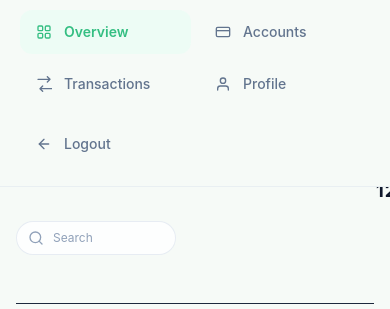
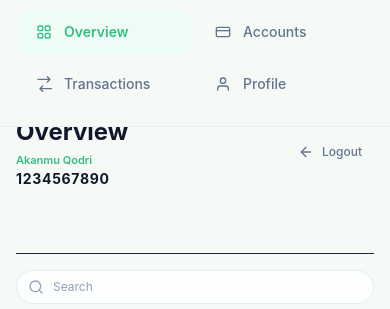
Before and after one commit to Analysisbuilds/Reenbank, a website: page src/dashboard.html in a window 390 px wide. Both pictures are taken after a click on the link "Transactions". Shown: the part 98-407 px from the top of the page. Drawn offline with Linux system fonts and the light colour scheme.

Commit message:
fix mobile responsiveness

```diff
--- a/src/dashboard.html
+++ b/src/dashboard.html
@@ -17,7 +17,7 @@
              <img src="Assets/images/logo.png" alt="Reen Bank Logo" class="w-30 h-10 object-contain ml-4 mt-4" />
           </div>
 
-          <!-- Mobile-only: notification + profile -->
+          <!-- Mobile-only: notification + profile, opposite the logo -->
           <div class="flex lg:hidden items-center space-x-3">
             <div class="relative">
               <button
@@ -95,7 +95,7 @@
       </div>
 
       <!-- Logout  -->
-      <div class="pt-4 mt-auto">
+      <div class="hidden lg:block pt-4 mt-auto">
         <button
         type="button"
         onclick="document.getElementById('logout-modal').classList.remove('hidden');"
@@ -143,11 +143,32 @@
 
     <main class="flex-1 flex flex-col min-w-0 h-full overflow-y-auto lg:overflow-hidden p-4 sm:p-6 lg:p-8 space-y-6">
       <header class="flex flex-col sm:flex-row sm:items-center justify-between gap-4 shrink-0">
-        <div>
-          <h1 class="text-2xl font-bold text-slate-900 ">Overview</h1>
+        <div class="flex items-center justify-between lg:block">
+          <div>
+            <h1 class="text-2xl font-bold text-slate-900 ">Overview</h1>
+            <!-- Mobile-only: account holder name & number under Overview -->
+            <div class="mt-1 lg:hidden">
+              <p class="text-[11px] font-semibold text-[#34be82]">Akanmu Qodri</p>
+              <p class="text-sm font-bold text-slate-900 tracking-wider">1234567890</p>
+            </div>
+          </div>
+
+          <!-- Mobile-only: logout, opposite Overview -->
+          <button
+            type="button"
+            onclick="document.getElementById('logout-modal').classList.remove('hidden');"
+            class="lg:hidden flex items-center space-x-2 px-3 py-2 rounded-xl text-xs font-medium text-slate-500 hover:text-red-500 transition-colors cursor-pointer"
+            aria-label="Logout"
+          >
+            <svg class="w-4 h-4" fill="none" stroke="currentColor" viewBox="0 0 24 24">
+              <line x1="19" y1="12" x2="5" y2="12" stroke-width="2" stroke-linecap="round"/>
+              <polyline points="12 19 5 12 12 5" stroke-width="2" stroke-linecap="round" stroke-linejoin="round"/>
+            </svg>
+            <span>Logout</span>
+          </button>
         </div>
 
-        <div class="text-left sm:text-center ml-90">
+        <div class="hidden lg:block text-left sm:text-center ml-90">
           <p class="text-[11px] font-semibold text-[#34be82]">Akanmu Qodri</p>
           <p class="text-lg font-bold text-slate-900 tracking-wider">1234567890</p>
         </div>
@@ -155,8 +176,8 @@
         <!-- Search & Profile area -->
         <div class="flex items-center space-x-3">
 
-          <!-- Search space  -->
-          <div class="relative flex items-center">
+          <!-- Search space (desktop only; mobile search lives in the Transactions panel) -->
+          <div class="hidden lg:flex relative items-center">
             <!-- Search svg -->
             <svg class="w-4 h-4 absolute left-3 text-slate-400 pointer-events-none" fill="none" stroke="currentColor" viewBox="0 0 24 24">
               <circle cx="11" cy="11" r="8" stroke-width="2" />
@@ -405,6 +426,19 @@
         <!--  Transactoin & Upagrade pro  -->
         <div id="transactions-panel" class="hidden lg:flex lg:col-span-4 flex-col space-y-4 border-t lg:border-t-0 pt-4 lg:pt-0">
 
+          <!-- Mobile-only: search, shown only when Transactions is opened -->
+          <div class="lg:hidden relative flex items-center">
+            <svg class="w-4 h-4 absolute left-3 text-slate-400 pointer-events-none" fill="none" stroke="currentColor" viewBox="0 0 24 24">
+              <circle cx="11" cy="11" r="8" stroke-width="2" />
+              <line x1="21" y1="21" x2="16.65" y2="16.65" stroke-width="2" stroke-linecap="round" />
+            </svg>
+            <input
+              type="text"
+              placeholder="Search"
+              class="w-full pl-9 pr-4 py-2 bg-white/80 border border-slate-200/80 rounded-full text-xs text-slate-700 placeholder-slate-400 focus:outline-none focus:ring-1 focus:ring-[#34be82]"
+            />
+          </div>
+
           <!-- Transactions History  -->
           <div class="space-y-3">
             <div class="flex items-center justify-between py-1">
```
